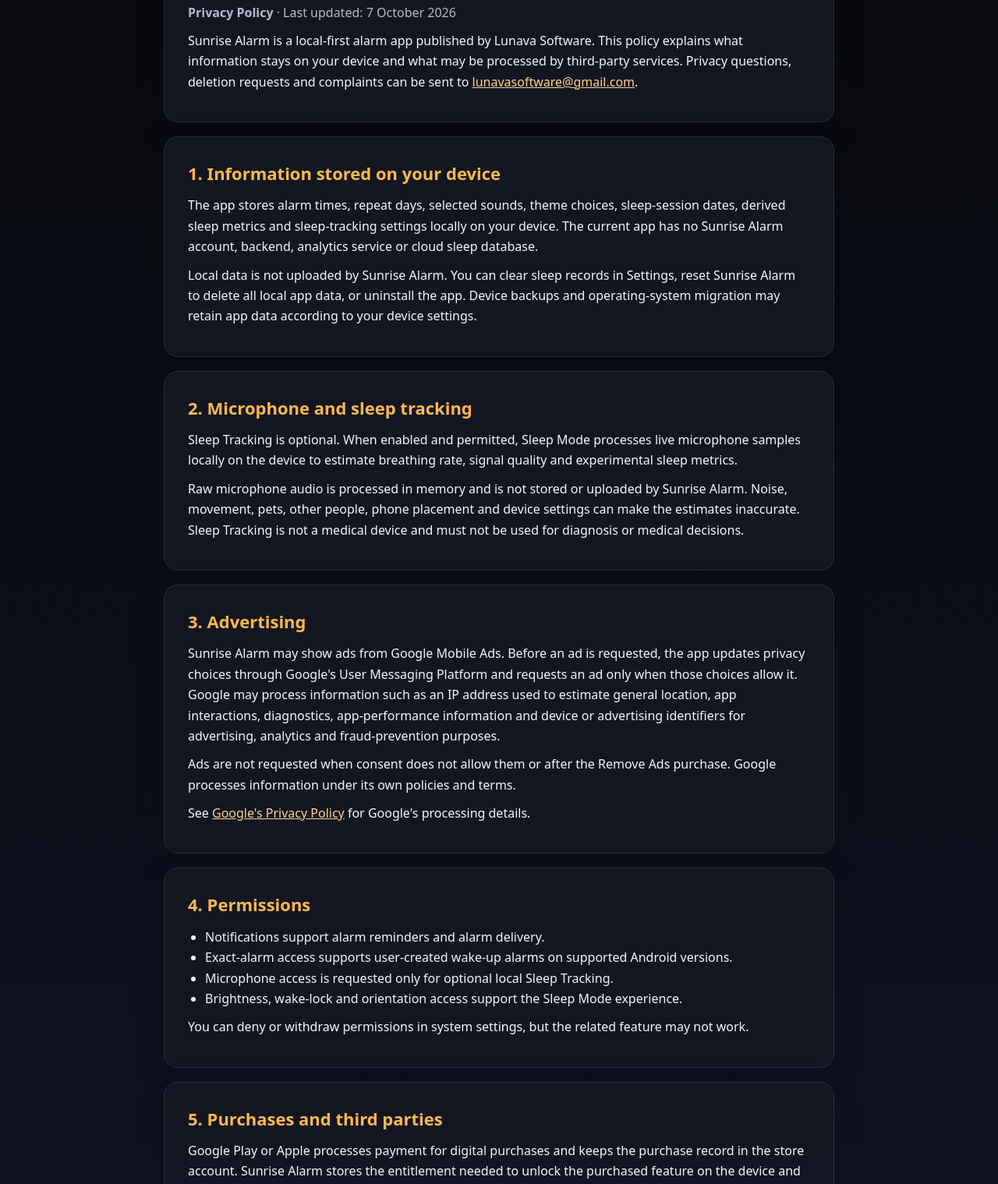
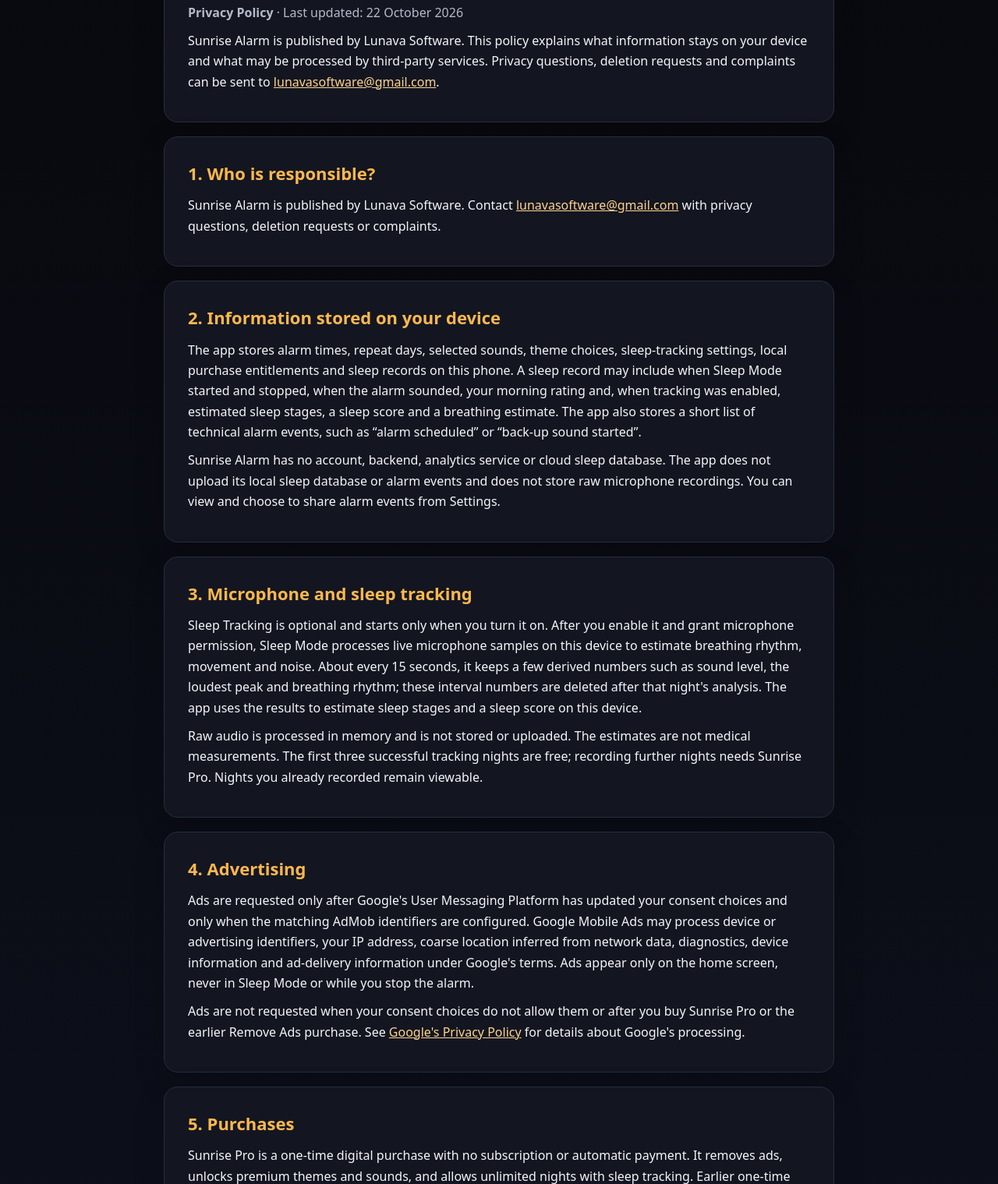
Before and after one commit to thijszoontjes/sunrise-alarm-privacy, a plain HTML site: page index.html in a window 1280 px wide. Shown: the part 161-1680 px from the top of the page at 78% size. Drawn offline with Linux system fonts and the light colour scheme.

Commit message:
Update Sunrise Alarm privacy policy

```diff
--- a/index.html
+++ b/index.html
@@ -24,58 +24,74 @@
 <main>
   <header>
     <h1>Sunrise Alarm</h1>
-    <p class="meta"><strong>Privacy Policy</strong> · Last updated: 7 October 2026</p>
-    <p>Sunrise Alarm is a local-first alarm app published by Lunava Software. This policy explains what information stays on your device and what may be processed by third-party services. Privacy questions, deletion requests and complaints can be sent to <a href="mailto:lunavasoftware@gmail.com">lunavasoftware@gmail.com</a>.</p>
+    <p class="meta"><strong>Privacy Policy</strong> · Last updated: 22 October 2026</p>
+    <p>Sunrise Alarm is published by Lunava Software. This policy explains what information stays on your device and what may be processed by third-party services. Privacy questions, deletion requests and complaints can be sent to <a href="mailto:lunavasoftware@gmail.com">lunavasoftware@gmail.com</a>.</p>
   </header>
 
   <section>
-    <h2>1. Information stored on your device</h2>
-    <p>The app stores alarm times, repeat days, selected sounds, theme choices, sleep-session dates, derived sleep metrics and sleep-tracking settings locally on your device. The current app has no Sunrise Alarm account, backend, analytics service or cloud sleep database.</p>
-    <p>Local data is not uploaded by Sunrise Alarm. You can clear sleep records in Settings, reset Sunrise Alarm to delete all local app data, or uninstall the app. Device backups and operating-system migration may retain app data according to your device settings.</p>
+    <h2>1. Who is responsible?</h2>
+    <p>Sunrise Alarm is published by Lunava Software. Contact <a href="mailto:lunavasoftware@gmail.com">lunavasoftware@gmail.com</a> with privacy questions, deletion requests or complaints.</p>
   </section>
 
   <section>
-    <h2>2. Microphone and sleep tracking</h2>
-    <p>Sleep Tracking is optional. When enabled and permitted, Sleep Mode processes live microphone samples locally on the device to estimate breathing rate, signal quality and experimental sleep metrics.</p>
-    <p>Raw microphone audio is processed in memory and is not stored or uploaded by Sunrise Alarm. Noise, movement, pets, other people, phone placement and device settings can make the estimates inaccurate. Sleep Tracking is not a medical device and must not be used for diagnosis or medical decisions.</p>
+    <h2>2. Information stored on your device</h2>
+    <p>The app stores alarm times, repeat days, selected sounds, theme choices, sleep-tracking settings, local purchase entitlements and sleep records on this phone. A sleep record may include when Sleep Mode started and stopped, when the alarm sounded, your morning rating and, when tracking was enabled, estimated sleep stages, a sleep score and a breathing estimate. The app also stores a short list of technical alarm events, such as “alarm scheduled” or “back-up sound started”.</p>
+    <p>Sunrise Alarm has no account, backend, analytics service or cloud sleep database. The app does not upload its local sleep database or alarm events and does not store raw microphone recordings. You can view and choose to share alarm events from Settings.</p>
   </section>
 
   <section>
-    <h2>3. Advertising</h2>
-    <p>Sunrise Alarm may show ads from Google Mobile Ads. Before an ad is requested, the app updates privacy choices through Google's User Messaging Platform and requests an ad only when those choices allow it. Google may process information such as an IP address used to estimate general location, app interactions, diagnostics, app-performance information and device or advertising identifiers for advertising, analytics and fraud-prevention purposes.</p>
-    <p>Ads are not requested when consent does not allow them or after the Remove Ads purchase. Google processes information under its own policies and terms.</p>
-    <p>See <a href="https://policies.google.com/privacy" rel="noopener noreferrer">Google's Privacy Policy</a> for Google's processing details.</p>
+    <h2>3. Microphone and sleep tracking</h2>
+    <p>Sleep Tracking is optional and starts only when you turn it on. After you enable it and grant microphone permission, Sleep Mode processes live microphone samples on this device to estimate breathing rhythm, movement and noise. About every 15 seconds, it keeps a few derived numbers such as sound level, the loudest peak and breathing rhythm; these interval numbers are deleted after that night's analysis. The app uses the results to estimate sleep stages and a sleep score on this device.</p>
+    <p>Raw audio is processed in memory and is not stored or uploaded. The estimates are not medical measurements. The first three successful tracking nights are free; recording further nights needs Sunrise Pro. Nights you already recorded remain viewable.</p>
   </section>
 
   <section>
-    <h2>4. Permissions</h2>
-    <ul>
-      <li>Notifications support alarm reminders and alarm delivery.</li>
-      <li>Exact-alarm access supports user-created wake-up alarms on supported Android versions.</li>
-      <li>Microphone access is requested only for optional local Sleep Tracking.</li>
-      <li>Brightness, wake-lock and orientation access support the Sleep Mode experience.</li>
-    </ul>
-    <p>You can deny or withdraw permissions in system settings, but the related feature may not work.</p>
+    <h2>4. Advertising</h2>
+    <p>Ads are requested only after Google's User Messaging Platform has updated your consent choices and only when the matching AdMob identifiers are configured. Google Mobile Ads may process device or advertising identifiers, your IP address, coarse location inferred from network data, diagnostics, device information and ad-delivery information under Google's terms. Ads appear only on the home screen, never in Sleep Mode or while you stop the alarm.</p>
+    <p>Ads are not requested when your consent choices do not allow them or after you buy Sunrise Pro or the earlier Remove Ads purchase. See <a href="https://policies.google.com/privacy" rel="noopener noreferrer">Google's Privacy Policy</a> for details about Google's processing.</p>
   </section>
 
   <section>
-    <h2>5. Purchases and third parties</h2>
-    <p>Google Play or Apple processes payment for digital purchases and keeps the purchase record in the store account. Sunrise Alarm stores the entitlement needed to unlock the purchased feature on the device and checks the store account to restore it. The app does not receive or store your card number.</p>
+    <h2>5. Purchases</h2>
+    <p>Sunrise Pro is a one-time digital purchase with no subscription or automatic payment. It removes ads, unlocks premium themes and sounds, and allows unlimited nights with sleep tracking. Earlier one-time purchases, including Remove Ads, Blue Dawn and premium sounds, keep working.</p>
+    <p>Google Play processes payment. Sunrise Alarm does not receive or store your card number. The app stores the entitlement needed to unlock a purchased feature and checks the store account to restore it. Pending payments do not unlock features.</p>
   </section>
 
   <section>
-    <h2>6. Children</h2>
+    <h2>6. Permissions</h2>
+    <p>Notifications are used for alarm reminders. Exact-alarm access is used on supported Android devices for a wake-up alarm you create. Optional Sleep Tracking requests microphone access when Sleep Mode starts and processes audio locally. Brightness, wake-lock and orientation access support Sleep Mode. You can deny permissions, but the related feature may not work.</p>
+    <p>The app may ask Google Play to show its in-app review dialog after a few completed nights. It never asks while you are waking up and does not filter who is sent to the store.</p>
+  </section>
+
+  <section>
+    <h2>7. Sharing and third parties</h2>
+    <p>Sunrise Alarm does not share the local sleep database. Alarm events remain on your device unless you choose to share them from Settings. Google Mobile Ads and Google Play or Apple are third-party services for advertising and purchases. They may process information under their own terms and outside your country, subject to their safeguards. Sunrise Alarm does not intend to sell sleep metrics.</p>
+  </section>
+
+  <section>
+    <h2>8. Legal basis and your rights</h2>
+    <p>Local alarm and sleep features are provided at your request. You can turn off optional sleep tracking and advertising choices where the app provides that control. Depending on where you live, you may have rights to access, correct or delete information, restrict or object to processing, and withdraw consent. Email <a href="mailto:lunavasoftware@gmail.com">lunavasoftware@gmail.com</a> to exercise your rights. You may also contact your local data-protection authority.</p>
+  </section>
+
+  <section>
+    <h2>9. Retention and deletion</h2>
+    <p>Local data remains on your device until you delete it in Settings, reset the app or uninstall it. Device backups or operating-system migration may retain app data according to your device settings. Email the contact above for help with data questions. Purchase entitlements are controlled by Google Play or Apple and may be restorable from the corresponding store account after reinstalling.</p>
+  </section>
+
+  <section>
+    <h2>10. Security</h2>
+    <p>The app uses parameterized local database queries and keeps sleep processing on your device in the current build. No security measure is perfect. Keep your operating system and app updated, and do not use prototype sleep estimates for security or medical decisions.</p>
+  </section>
+
+  <section>
+    <h2>11. Children</h2>
     <p>Sunrise Alarm is not directed at children and does not knowingly collect children's personal information. If you believe a child has provided personal information, contact <a href="mailto:lunavasoftware@gmail.com">lunavasoftware@gmail.com</a>.</p>
   </section>
 
   <section>
-    <h2>7. Your rights and contact</h2>
-    <p>Depending on where you live, you may have rights to access, correct, delete, restrict or object to processing, and to withdraw consent where processing is based on consent. Email <a href="mailto:lunavasoftware@gmail.com">lunavasoftware@gmail.com</a> for privacy questions, deletion help or complaints. You may also contact your local data-protection authority.</p>
-  </section>
-
-  <section>
-    <h2>8. Changes</h2>
+    <h2>12. Changes and contact</h2>
     <p>This policy may change when features, advertising partners or store integrations change. The date at the top identifies the current version.</p>
+    <p>Contact: <a href="mailto:lunavasoftware@gmail.com">lunavasoftware@gmail.com</a>.</p>
   </section>
 
   <footer>Sunrise Alarm · Lunava Software · <a href="mailto:lunavasoftware@gmail.com">lunavasoftware@gmail.com</a></footer>
```
